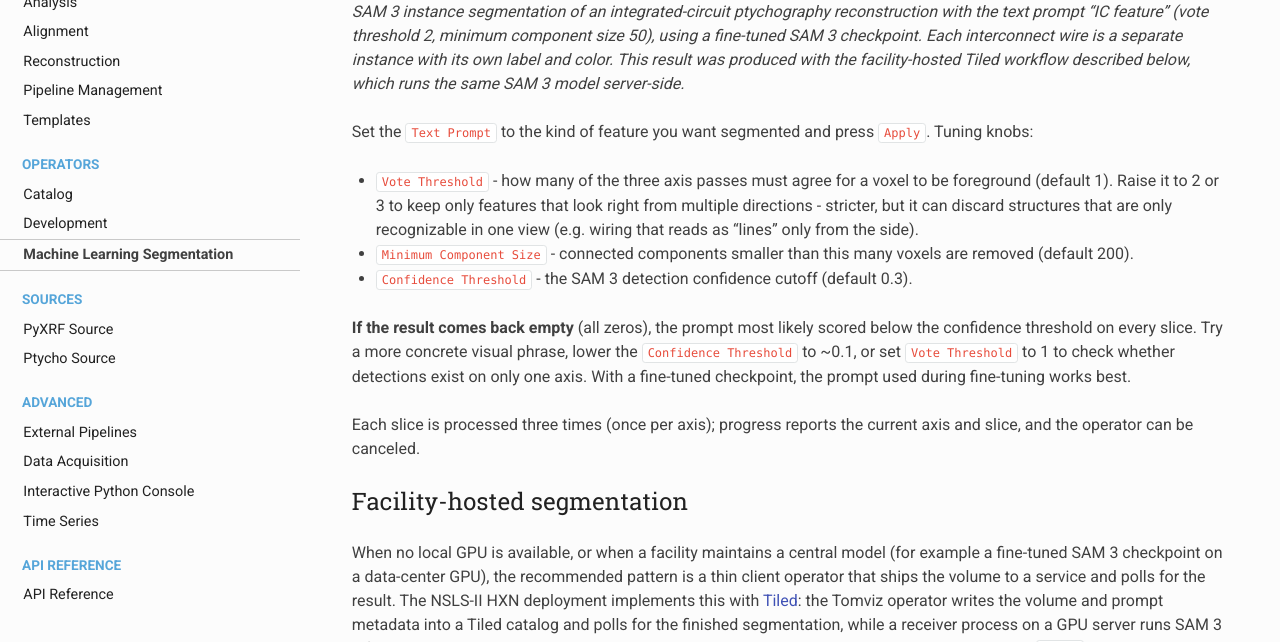
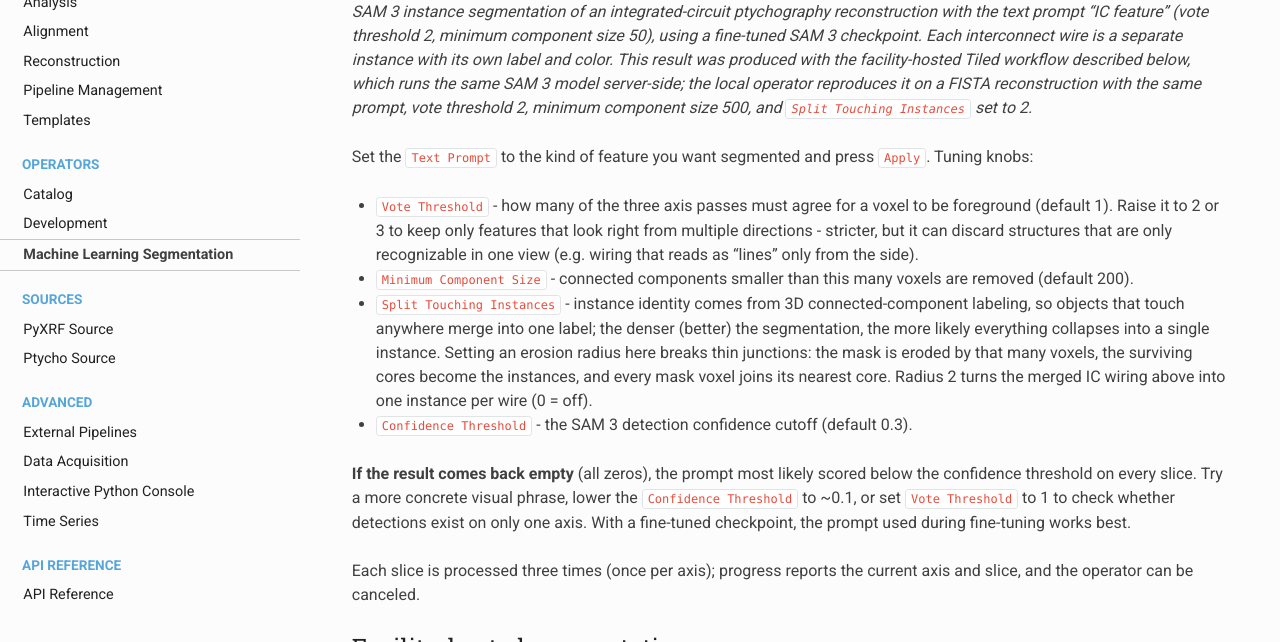
Before and after one commit to OpenChemistry/tomvizdocs, a Sphinx documentation site: the page built from docs/ml_segmentation.md, in a window 1280 px wide and 900 px high, scrolled down 3159 px, cut to the strip 258-900 px from the top of the window. Built offline with Sphinx 7.4.7 and the Read the Docs theme 3.1.0, drawn with Linux system fonts in a browser that asks for light colours; pages that are not in the unit, such as notebooks, are missing from menus.

Commit message:
Add 'Split Touching Instances' docs for SAM3
Signed-off-by: Patrick Avery <patrick.avery@kitware.com>

```diff
--- a/docs/ml_segmentation.md
+++ b/docs/ml_segmentation.md
@@ -150,7 +150,10 @@ reconstruction with the text prompt "IC feature" (vote threshold 2,
 minimum component size 50), using a fine-tuned SAM 3 checkpoint. Each
 interconnect wire is a separate instance with its own label and color.
 This result was produced with the facility-hosted Tiled workflow
-described below, which runs the same SAM 3 model server-side.*
+described below, which runs the same SAM 3 model server-side; the local
+operator reproduces it on a FISTA reconstruction with the same prompt,
+vote threshold 2, minimum component size 500, and `Split Touching
+Instances` set to 2.*
 
 Set the `Text Prompt` to the kind of feature you want segmented and press
 `Apply`. Tuning knobs:
@@ -162,6 +165,14 @@ Set the `Text Prompt` to the kind of feature you want segmented and press
   wiring that reads as "lines" only from the side).
 * `Minimum Component Size` - connected components smaller than this many
   voxels are removed (default 200).
+* `Split Touching Instances` - instance identity comes from 3D
+  connected-component labeling, so objects that touch anywhere merge
+  into one label; the denser (better) the segmentation, the more likely
+  everything collapses into a single instance. Setting an erosion
+  radius here breaks thin junctions: the mask is eroded by that many
+  voxels, the surviving cores become the instances, and every mask
+  voxel joins its nearest core. Radius 2 turns the merged IC wiring
+  above into one instance per wire (0 = off).
 * `Confidence Threshold` - the SAM 3 detection confidence cutoff
   (default 0.3).
 
```
